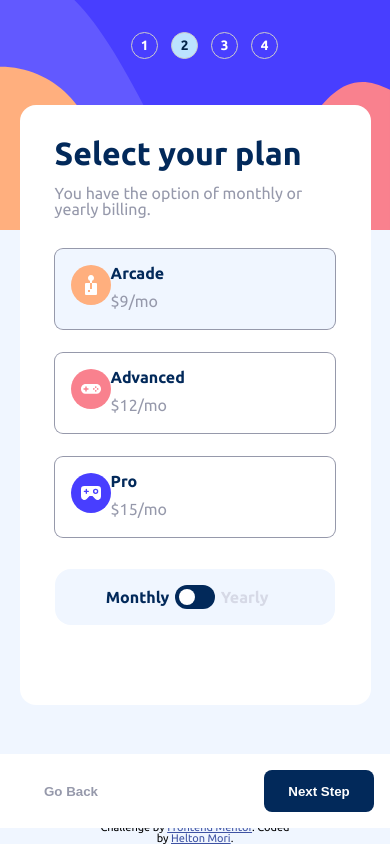
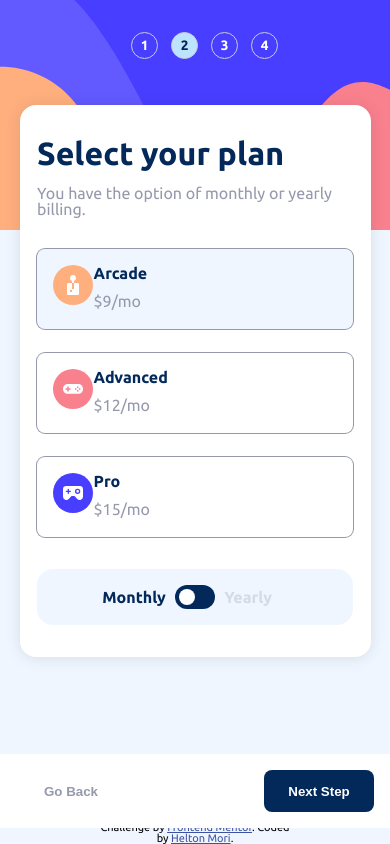
Before and after one commit to helton-mori-dev/Multi-step-form---Frontend-Mentor, a Vue app: page / in a window 390 px wide. Built offline with nearby package versions, Linux system fonts and the light colour scheme.

Commit message:
Mais ajustes grid mobile

```diff
--- a/src/App.vue
+++ b/src/App.vue
@@ -228,6 +228,7 @@ export default {
     border-radius: 0;
     background-color: var(--Magnolia);
     height: 100vh;
+    width: 100%;
   }
 
   .grid__data {
@@ -237,12 +238,18 @@ export default {
     z-index: 2;
     background-color: #fff;
     width: 90%;
-    justify-self: center;
-    grid-template-rows: auto 80px;
+    /* justify-self: center;
+    grid-template-rows: auto 80px; */
+    display: flex;
+    flex-direction: column;
+    justify-content: start;
+    align-items: center;
+    padding-bottom: 2rem;
+    box-shadow: 0px 1px 16px rgba(0, 0, 0, 0.1);
   }
 
   .content {
-    width: 80%;
+    width: 90%;
   }
 
   .navigation {
--- a/src/components/StepSummary.vue
+++ b/src/components/StepSummary.vue
@@ -47,15 +47,15 @@
           </div>
         </div>
       </div>
-      <div class="summary__total">
-        <div class="summary__total-line">
-          <span class="summary__total-label"
-            >Total (per {{ periodPlan ? "month" : "year" }})</span
-          >
-          <span class="summary__total-value"
-            >+{{ summaryTotal }}{{ periodPlan ? "mo" : "yr" }}</span
-          >
-        </div>
+    </div>
+    <div class="total">
+      <div class="total-line">
+        <span class="total-label"
+          >Total (per {{ periodPlan ? "month" : "year" }})</span
+        >
+        <span class="total-value"
+          >+{{ summaryTotal }}{{ periodPlan ? "mo" : "yr" }}</span
+        >
       </div>
     </div>
   </div>
@@ -145,6 +145,8 @@ export default {
 <style scoped>
 .summary {
   padding: 1rem 1.5rem;
+  background-color: var(--Magnolia);
+  border-radius: 8px;
 }
 
 .summary__plan {
@@ -188,7 +190,7 @@ export default {
 }
 
 .summary__addon-label,
-.summary__total {
+.total {
   color: var(--CoolGray);
 }
 
@@ -197,15 +199,21 @@ export default {
   color: var(--DarkBlue);
 }
 
-.summary__total-line {
+.total-line {
   display: grid;
   grid-template-columns: 1fr 1fr;
   margin-top: 2rem;
 }
-.summary__total-value {
+.total-value {
   justify-self: end;
   color: var(--PurplishBlue);
   font-weight: 700;
   font-size: 1.5rem;
 }
+
+@media screen and (max-width: 769px) {
+  .total-line {
+    padding: 0 1rem;
+  }
+}
 </style>
```
